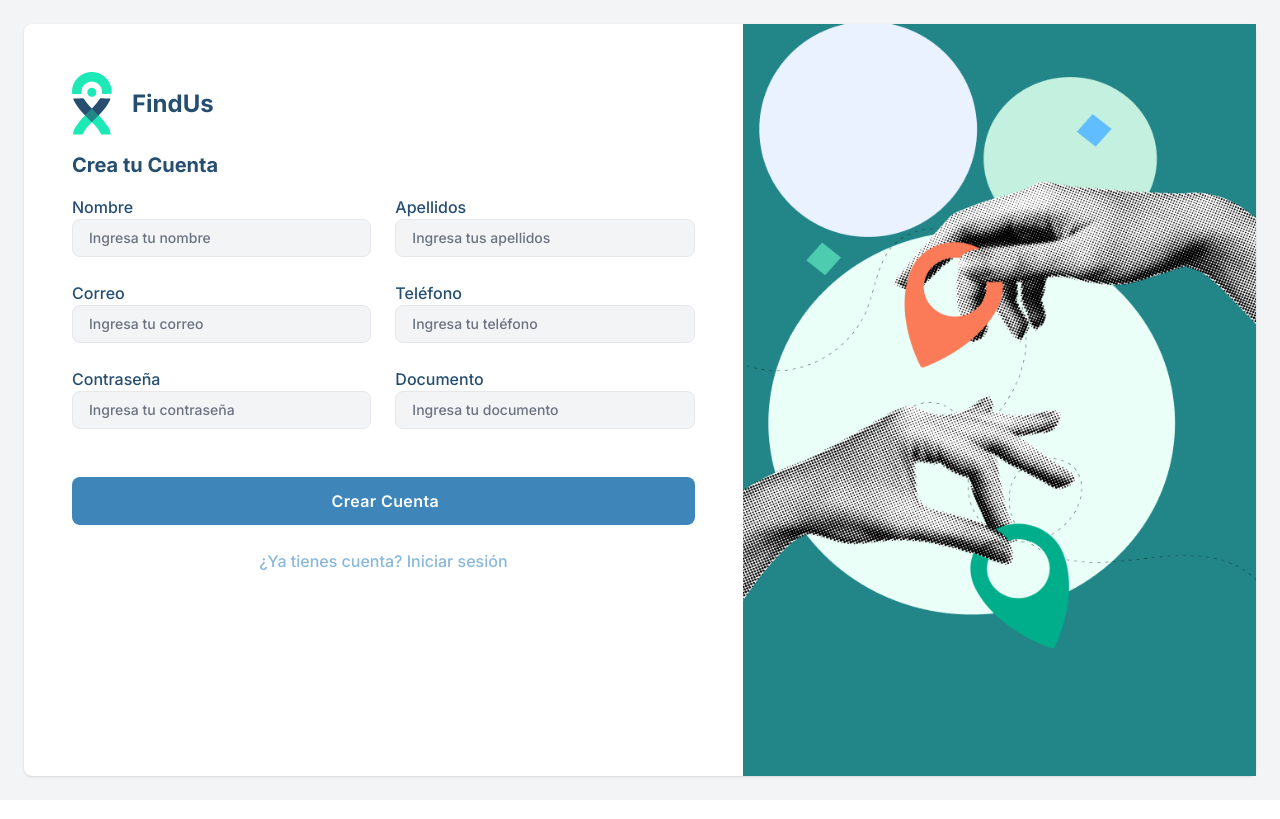
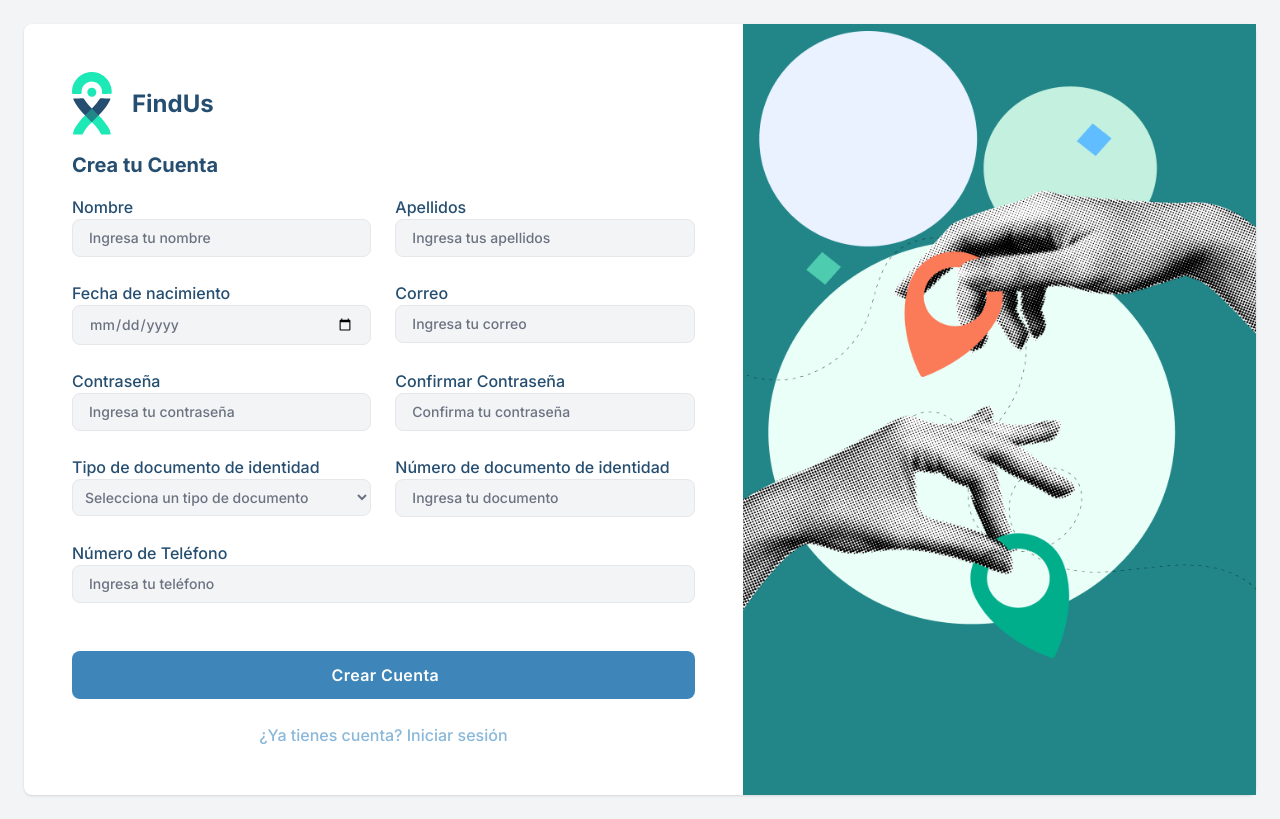
Before and after one commit to LuisElPoti/BackOffice-FindUs, a Next.js app: page /signup in a window 1280 px wide. Built offline with nearby package versions, Linux system fonts and the light colour scheme.

Commit message:
sidebar ajustado

```diff
--- a/src/app/signup/page.js
+++ b/src/app/signup/page.js
@@ -31,6 +31,14 @@ export default function SignUp() {
     documento: Yup.string()
       .matches(/^\d{8,12}$/, "Documento no válido")
       .required("El documento es requerido"),
+    tipoDocumento: Yup.string().required("El tipo de documento es requerido"),
+    fechaNacimiento: Yup.date()
+      .required("La fecha de nacimiento es requerida")
+      .nullable()
+      .max(new Date(), "La fecha de nacimiento no puede ser mayor a la fecha actual"),
+      confirmarContrasena: Yup.string()
+      .oneOf([Yup.ref('contrasena'), null], 'Las contraseñas no coinciden')
+      .required('Es necesario confirmar la contraseña'),
   });
 
   const formik = useFormik({
@@ -41,6 +49,8 @@ export default function SignUp() {
       contrasena: "",
       telefono: "",
       documento: "",
+      tipoDocumento: "",
+      fechaNacimiento: "",
     },
     validationSchema: validationSchema,
     onSubmit: (values) => {
@@ -102,6 +112,19 @@ export default function SignUp() {
                   <div className="text-red-500 text-xs mt-1">{formik.errors.apellidos}</div>
                 ) : null}
               </div>
+              <div>
+                <h3 className="text-1xl font-medium text-customBlue">Fecha de nacimiento</h3>
+                <input
+                  className="w-full px-4 py-2 rounded-lg font-medium text-gray-500 bg-gray-100 border border-gray-200 placeholder-gray-500 text-sm focus:outline-none focus:border-gray-400 focus:bg-white"
+                  type="date"
+                  name="fechaNacimiento"
+                  value={formik.values.fechaNacimiento}
+                  onChange={formik.handleChange}
+                />
+                {formik.touched.fechaNacimiento && formik.errors.fechaNacimiento ? (
+                  <div className="text-red-500 text-xs mt-1">{formik.errors.fechaNacimiento}</div>
+                ) : null}
+              </div>
               {/* Campos restantes */}
               <div>
                 <h3 className="text-1xl font-medium text-customBlue">Correo</h3>
@@ -115,20 +138,6 @@ export default function SignUp() {
                 />
                 {formik.touched.correo && formik.errors.correo ? (
                   <div className="text-red-500 text-xs mt-1">{formik.errors.correo}</div>
-                ) : null}
-              </div>
-              <div>
-                <h3 className="text-1xl font-medium text-customBlue">Teléfono</h3>
-                <input
-                  className="w-full px-4 py-2 rounded-lg font-medium bg-gray-100 border border-gray-200 placeholder-gray-500 text-sm focus:outline-none focus:border-gray-400 focus:bg-white"
-                  type="text"
-                  placeholder="Ingresa tu teléfono"
-                  name="telefono"
-                  value={formik.values.telefono}
-                  onChange={formik.handleChange}
-                />
-                {formik.touched.telefono && formik.errors.telefono ? (
-                  <div className="text-red-500 text-xs mt-1">{formik.errors.telefono}</div>
                 ) : null}
               </div>
               <div>
@@ -146,7 +155,38 @@ export default function SignUp() {
                 ) : null}
               </div>
               <div>
-                <h3 className="text-1xl font-medium text-customBlue">Documento</h3>
+                <h3 className="text-1xl font-medium text-customBlue">Confirmar Contraseña</h3>
+                <input
+                  className="w-full px-4 py-2 rounded-lg font-medium bg-gray-100 border border-gray-200 placeholder-gray-500 text-sm focus:outline-none focus:border-gray-400 focus:bg-white"
+                  type="password"
+                  placeholder="Confirma tu contraseña"
+                  name="confirmarContrasena"
+                  value={formik.values.confirmarContrasena}
+                  onChange={formik.handleChange}
+                />
+                {formik.touched.confirmarContrasena && formik.errors.confirmarContrasena ? (
+                  <div className="text-red-500 text-xs mt-1">{formik.errors.confirmarContrasena}</div>
+                ) : null}
+              </div>
+              <div>
+                <h3 className="text-1xl font-medium text-customBlue">Tipo de documento de identidad</h3>
+                <select
+                  className="w-full px-2 py-2 rounded-lg font-medium text-gray-500 bg-gray-100 border border-gray-200 placeholder-gray-500 text-sm focus:outline-none focus:border-gray-400 focus:bg-white"
+                  type="text"
+                  name="tipoDocumento"
+                  value={formik.values.tipoDocumento}
+                  onChange={formik.handleChange}
+                >
+                  <option value="" label="Selecciona un tipo de documento"></option>
+                  <option value="Cédula" label="Cédula"></option>
+                  <option value="Pasaporte" label="Pasaporte"></option>
+                </select>
+                {formik.touched.tipoDocumento && formik.errors.tipoDocumento ? (
+                  <div className="text-red-500 text-xs mt-1">{formik.errors.tipoDocumento}</div>
+                ) : null}
+              </div>
+              <div>
+                <h3 className="text-1xl font-medium text-customBlue">Número de documento de identidad</h3>
                 <input
                   className="w-full px-4 py-2 rounded-lg font-medium bg-gray-100 border border-gray-200 placeholder-gray-500 text-sm focus:outline-none focus:border-gray-400 focus:bg-white"
                   type="text"
@@ -160,6 +200,20 @@ export default function SignUp() {
                 ) : null}
               </div>
             </div>
+            <div>
+                <h3 className="text-1xl font-medium text-customBlue mt-6">Número de Teléfono</h3>
+                <input
+                  className="w-full px-4 py-2 rounded-lg font-medium bg-gray-100 border border-gray-200 placeholder-gray-500 text-sm focus:outline-none focus:border-gray-400 focus:bg-white"
+                  type="text"
+                  placeholder="Ingresa tu teléfono"
+                  name="telefono"
+                  value={formik.values.telefono}
+                  onChange={formik.handleChange}
+                />
+                {formik.touched.telefono && formik.errors.telefono ? (
+                  <div className="text-red-500 text-xs mt-1">{formik.errors.telefono}</div>
+                ) : null}
+              </div>
             <button
               type="submit"
               className="mt-12 tracking-wide font-semibold bg-blueInactive text-white w-full py-3 rounded-lg hover:bg-blueActive transition-all duration-300 ease-in-out flex items-center justify-center"
@@ -212,7 +266,12 @@ export default function SignUp() {
               renderInput={(props) => <input {...props} />}
             />
             <button
-              className="mt-4 bg-blueInactive text-white py-2 px-4 rounded-lg"
+              className={`mt-4 text-white py-2 px-4 rounded-lg
+              ${otp.length < 6
+                ? 'bg-gray-300 cursor-not-allowed'
+                : 'bg-blueInactive hover:bg-blueActive'}`
+
+              }
               onClick={closeModal}
               disabled={otp.length < 6}  // Deshabilita el botón si el código no tiene 6 dígitos
             >
```
Also changed, not shown: src/app/components/sidebar.js (+25 -23 lines).
